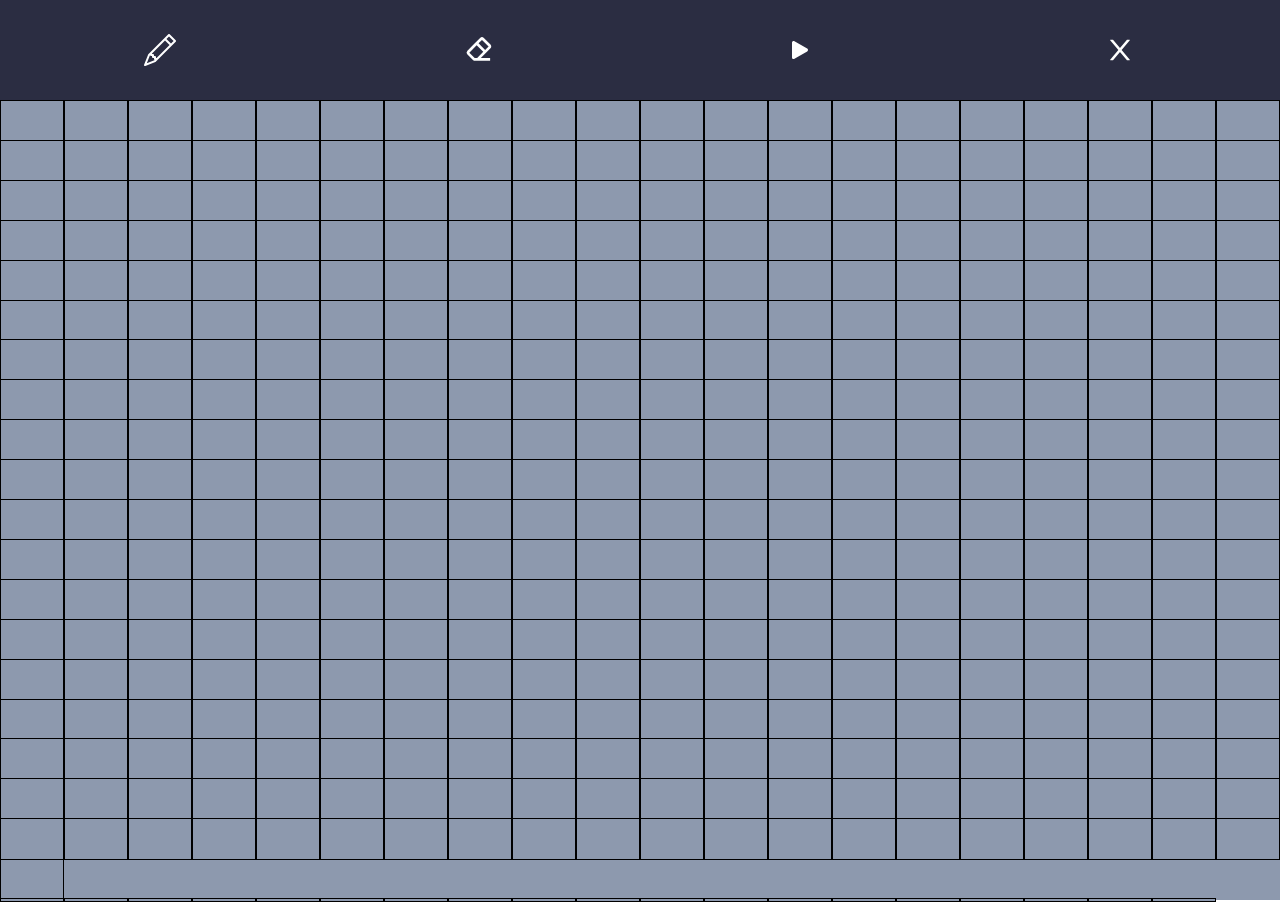
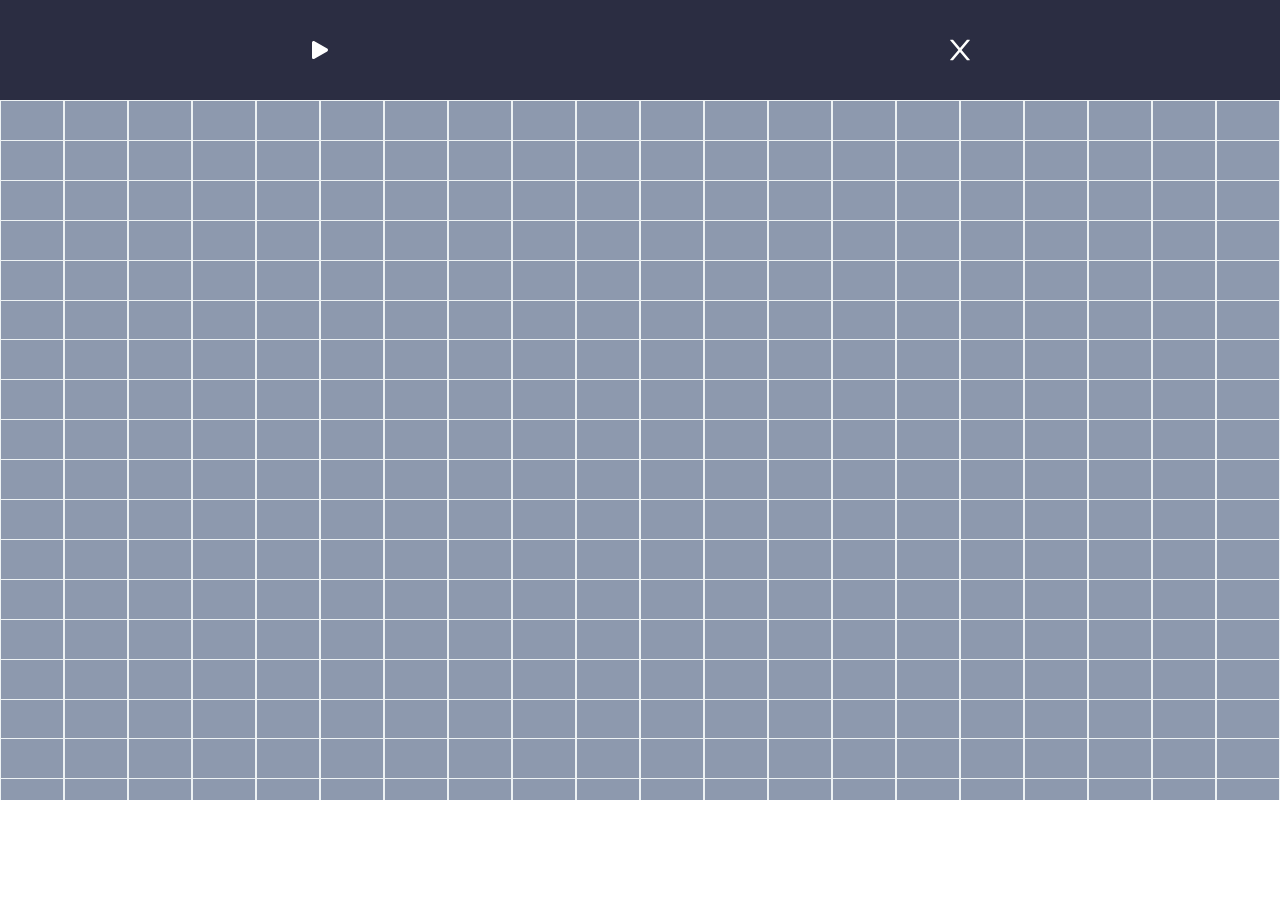
Before and after one commit to AndrewDineen/GameOfLife, a Gatsby site: page / in a window 1280 px wide. After the commit the page ends 800 px from the top, so only its background shows below. Built offline with nearby package versions, Linux system fonts and the light colour scheme; Gatsby itself is replaced by a stand-in of ours.

Commit message:
Preliminary Version

```diff
--- a/package.json
+++ b/package.json
@@ -21,6 +21,8 @@
     "gatsby-plugin-emotion": "^6.13.0",
     "react": "^17.0.1",
     "react-dom": "^17.0.1",
-    "react-icons": "^4.2.0"
+    "react-icons": "^4.2.0",
+    "react-redux": "^7.2.5",
+    "uuid": "^8.3.2"
   }
 }
--- a/src/Components/Body.js
+++ b/src/Components/Body.js
@@ -1,8 +1,17 @@
-import * as React from "react"
 import styled from '@emotion/styled';
+import * as React from "react";
+import { useDispatch, useSelector } from "react-redux";
+import { v4 as generateKey } from 'uuid';
 import Square from './Square';
+const actionType = {
+	UpdateSquare: "UPDATE_SQUARE",
+	ClearArray: "CLEAR_ARRAY",
+	ToggleMouse: "TOGGLE_MOUSE",
+	ToggleGame: "TOGGLE_GAME",
+	IncrementIterationCount: "INCREMENT_ITERATION_COUNT"
+}
 
-export default function Body(){
+export default function Body() {
 	const Container = styled.div`
 		background-color: #8D99AE;
 		width: 100%;
@@ -11,10 +20,52 @@ export default function Body(){
 		grid-template-columns: repeat(20, 1fr);
 		grid-template-rows: repeat(20, 1fr);
 	`
+	const gameActive = useSelector(state => state.gameActive);
+	const iterationCount = useSelector(state => state.iterationCount);
+	const dispatch = useDispatch();
+	const squareStatus = useSelector(state => state.squareStatus);
+
+	React.useEffect(() => {
+
+		const startGame = () => {
+			const oldSquareStatus = [...squareStatus];
+			setTimeout(() => {
+				for (let row = 0; row < squareStatus.length; row++) {
+					for (let col = 0; col < squareStatus[0].length; col++) {
+						const currentSquare = oldSquareStatus[row][col];
+
+						let numNeighbors = 0;
+						if (row > 0) if (oldSquareStatus[row - 1][col]) numNeighbors++;
+						if (col > 0) if (oldSquareStatus[row][col - 1]) numNeighbors++;
+						if (row < oldSquareStatus.length - 1) if (oldSquareStatus[row + 1][col]) numNeighbors++;
+						if (col < oldSquareStatus[0].length - 1) if (oldSquareStatus[row][col + 1]) numNeighbors++;
+
+						if (col > 0 && row > 0) if (oldSquareStatus[row - 1][col - 1]) numNeighbors++;
+						if (row > 0 && col < oldSquareStatus[0].length - 1) if (oldSquareStatus[row - 1][col + 1]) numNeighbors++;
+						if (col > 0 && row < oldSquareStatus.length - 1) if (oldSquareStatus[row + 1][col - 1]) numNeighbors++;
+						if (col < oldSquareStatus[0].length - 1 && row < oldSquareStatus.length - 1) if (oldSquareStatus[row + 1][col + 1]) numNeighbors++;
+						if (currentSquare === true) {
+							if (numNeighbors < 2 || numNeighbors > 3) {
+								dispatch({ type: actionType.UpdateSquare, row: row, col: col });
+							}
+						} else {
+							if (numNeighbors === 3) dispatch({ type: actionType.UpdateSquare, row: row, col: col });
+						}
+					}
+				}
+				dispatch({ type: actionType.IncrementIterationCount });
+			}, 300)
+
+		};
+		if (gameActive) {
+			startGame();
+		}
+	// eslint-disable-next-line react-hooks/exhaustive-deps
+	}, [iterationCount, gameActive]);
 	const squares = [];
-	for(let row = 0; row < 20; row++){
-		for(let col = 0; col < 20; col++){
-			squares.push(<Square rowStart={row} colStart={col}></Square>);
+	for (let row = 0; row < 20; row++) {
+		for (let col = 0; col < 20; col++) {
+			squares.push(<Square rowStart={row} colStart={col} key={generateKey()}></Square>);
 		}
 	}
 	return (<Container>{squares}</Container>);
--- a/src/Components/Header.js
+++ b/src/Components/Header.js
@@ -1,10 +1,17 @@
 import styled from '@emotion/styled';
 import * as React from "react";
 import { AiOutlineClose } from 'react-icons/ai';
-import { BiEraser } from 'react-icons/bi';
-import { BsPauseFill, BsPencil, BsPlayFill } from 'react-icons/bs';
+import { BsPauseFill, BsPlayFill } from 'react-icons/bs';
+import { useDispatch } from 'react-redux';
+const actionType = {
+	UpdateSquare: "UPDATE_SQUARE",
+	ClearArray: "CLEAR_ARRAY",
+	ToggleGame: "TOGGLE_GAME",
+	IncrementIterationCount: "INCREMENT_ITERATION_COUNT"
+}
 
-export default function Header() {
+export default function Header(props) {
+
 	const Container = styled.div`
 		background-color: #2B2D42;
 		width: 100%;
@@ -29,12 +36,39 @@ export default function Header() {
 			}
 		}
 	`;
+	const [play, setPlay] = React.useState(true);
+	const dispatch = useDispatch();
+	const playPauseGame = () => {
+		dispatch({ type: actionType.ToggleGame });
+		dispatch({ type: actionType.IncrementIterationCount });
+		setPlay(!play);
+	}
 
 	return (<Container>
-		<div><BsPencil /></div>
-		<div><BiEraser /></div>
-		<div><BsPlayFill /></div>
-		<div style={{ display: 'none' }}><BsPauseFill /></div>
-		<div><AiOutlineClose /></div>
+
+		<div onClick={() => {
+			playPauseGame();
+		}} onKeyDown={(event) => {
+				if (event.key === 'p') {
+					playPauseGame();
+				}
+			}}
+			style={{ display: play ? 'block' : 'none' }}><BsPlayFill /></div>
+		<div onClick={() => {
+			playPauseGame();
+		}} onKeyDown={(event) => {
+				if (event.key === 'p') {
+					playPauseGame();
+				}
+			}}
+			style={{ display: play ? 'none' : 'block' }}><BsPauseFill /></div>
+		<div onClick={() => {
+			dispatch({ type: actionType.ClearArray });
+		}} onKeyDown={(event) => {
+				if (event.key === 'x') {
+					dispatch({ type: actionType.ClearArray });
+				}
+			}}
+		><AiOutlineClose /></div>
 	</Container>);
 }
--- a/src/Components/Square.js
+++ b/src/Components/Square.js
@@ -1,15 +1,64 @@
-import * as React from "react"
+import { css } from '@emotion/react';
 import styled from '@emotion/styled';
+import * as React from "react";
+import { useDispatch, useSelector } from 'react-redux';
+const actionType = {
+	UpdateSquare: "UPDATE_SQUARE",
+	ToggleMouse: "TOGGLE_MOUSE",
+}
 
-export default function Square({rowStart, colStart}){
+export default function Square({ rowStart, colStart }) {
+	const [dragging, setDragging] = React.useState(false);
+	const squareStatus = useSelector(state => state.squareStatus);
+	const dispatch = useDispatch();
 	const Container = styled.div`
-		background-color: #8D99AE;
+		${squareStatus[rowStart][colStart] ? css`background-color: #EF233C;` : css`background-color: #8D99AE;`}
 		grid-row: ${rowStart}/${rowStart + 1};
 		grid-column: ${colStart}/${colStart + 1};
-		border: 1px solid black;
+		border: 1px solid #EDF2F4;
 		&:hover{
-			background-color: white;
+			background-color: #EF233C;
 		}
+		${dragging ? css`opacity: 0.1;` : css`opacity: 1;`}
 	`
-	return(<Container></Container>);
+	const updateSquareState = () => {
+		dispatch({ type: actionType.UpdateSquare, col: colStart, row: rowStart });
+	};
+
+
+	return (<Container
+		draggable="true"
+		onMouseDown={() => {
+			dispatch({ type: actionType.ToggleMouse });
+			updateSquareState();
+
+		}}
+		// onMouseUp={() => {
+		// 	setDragging(false);
+		// 	console.log('not dragging', dragging);
+		// }}
+		// onDragStart={()=>{
+
+		// 	setDragging(dragging => {
+		// 		dragging = true
+		// 		console.log('dragging!!', dragging);
+		// 		return dragging;
+		// 	});
+		// }}
+
+		// onDragEnd={()=>{
+
+		// 	setDragging(dragging => {
+		// 		dragging = false
+		// 		console.log('not dragging!!', dragging);
+		// 		return dragging;
+		// 	});
+		// }}
+
+		onDragOver={() => {
+			if(!squareStatus[rowStart][colStart]){
+				updateSquareState();
+			}
+		}}
+	></Container>);
 }
--- /dev/null
+++ b/src/Helpers/Store/index.js
@@ -0,0 +1,25 @@
+import { createStore } from 'redux';
+const actionType = {
+	UpdateSquare: "UPDATE_SQUARE",
+	ClearArray: "CLEAR_ARRAY",
+	ToggleGame: "TOGGLE_GAME",
+	IncrementIterationCount: "INCREMENT_ITERATION_COUNT"
+}
+
+const squareStateReducer = (state = {squareStatus: Array(20).fill().map(() => Array(20).fill(false)), gameActive: false, iterationCount: 0}, action) => {
+	if(action.type === actionType.UpdateSquare){
+		const newArray = [...state.squareStatus];
+		newArray[action.row][action.col] = !newArray[action.row][action.col];
+		return {...state, squareStatus: newArray};
+	}else if(action.type === actionType.ClearArray){
+		return {...state, squareStatus: Array(20).fill().map(() => Array(20).fill(false))};
+	}else if(action.type === actionType.ToggleGame){
+		return {...state, gameActive: !state.gameActive};
+	}else if(action.type === actionType.IncrementIterationCount){
+		return {...state, iterationCount: state.iterationCount + 1};
+	}
+	return state;
+};
+const Store = createStore(squareStateReducer);
+
+export default Store;
--- a/src/pages/index.css
+++ b/src/pages/index.css
@@ -8,3 +8,6 @@ html{
 div{
 	height: 100%;
 }
+#query-on-demand-indicator-element{
+	display: none;
+}
--- a/src/pages/index.js
+++ b/src/pages/index.js
@@ -3,19 +3,26 @@ import * as React from "react";
 import Body from '../Components/Body';
 import Header from '../Components/Header';
 import './index.css';
+import { Provider } from 'react-redux';
+import Store from '../Helpers/Store/index';
 
 const Container = styled.main`
 	color: white;
 	font-family: -apple-system, Roboto, sans-serif, serif;
 	height: 100%;
+	overflow: hidden;
 `
 
+
 const IndexPage = () => {
+
 	return (
-		<Container>
-			<Header></Header>
-			<Body></Body>
-		</Container>
+		<Provider store={Store}>
+			<Container>
+				<Header></Header>
+				<Body></Body>
+			</Container>
+		</Provider>
 
 	)
 }
```
Also changed, not shown: 1 other file.
